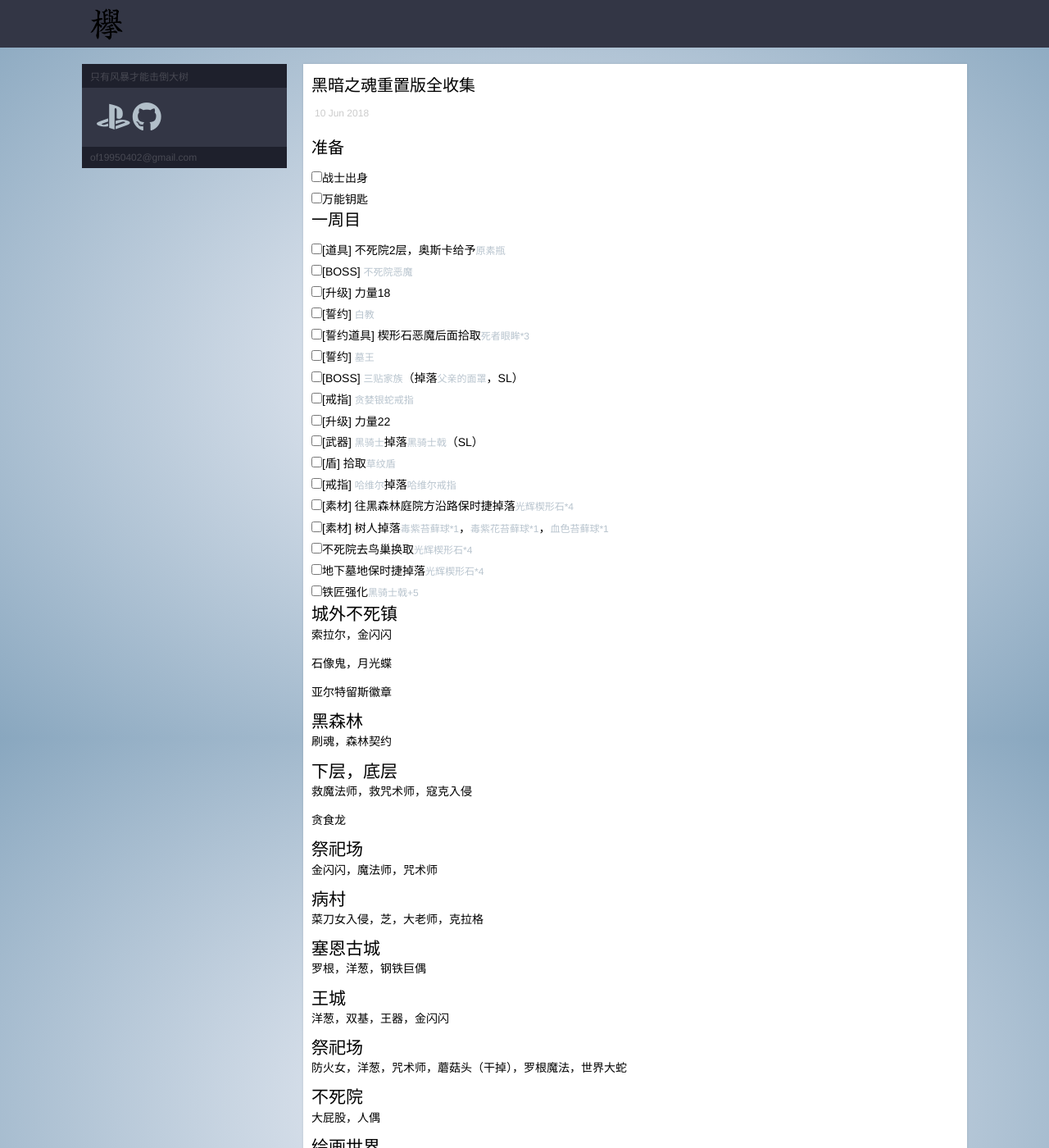
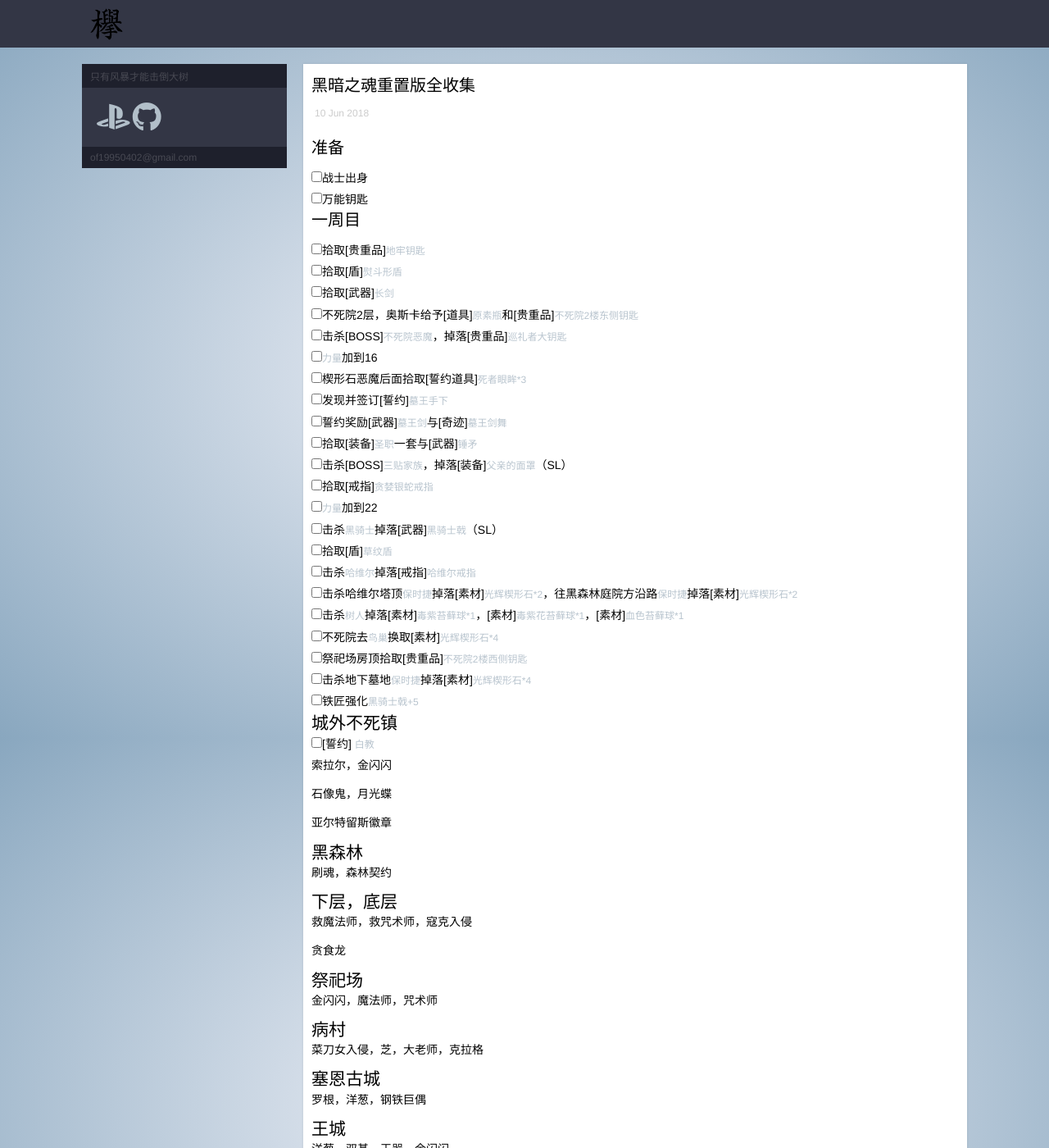
Before and after one commit to pw1316/pw1316.github.io, a Jekyll site: the page built from _posts/2018-06-10-DSRE-WalkThrough.md, in a window 1280 px wide and 1400 px high. Shown: the whole window at 82% size. Built offline with Jekyll 4.4.1, drawn with Linux system fonts in a browser that asks for light colours; nearby versions of some CDN libraries.

```diff
--- a/_posts/2018-06-10-DSRE-WalkThrough.md
+++ b/_posts/2018-06-10-DSRE-WalkThrough.md
@@ -11,25 +11,32 @@
 
 # 一周目
 
-- [ ] [道具] 不死院2层，奥斯卡给予*原素瓶*
-- [ ] [BOSS] *不死院恶魔*
-- [ ] [升级] 力量18
-- [ ] [誓约] *白教*
-- [ ] [誓约道具] 楔形石恶魔后面拾取*死者眼眸\*3*
-- [ ] [誓约] *墓王*
-- [ ] [BOSS] *三贴家族*（掉落*父亲的面罩*，SL）
-- [ ] [戒指] *贪婪银蛇戒指*
-- [ ] [升级] 力量22
-- [ ] [武器] *黑骑士*掉落*黑骑士戟*（SL）
-- [ ] [盾] 拾取*草纹盾*
-- [ ] [戒指] *哈维尔*掉落*哈维尔戒指*
-- [ ] [素材] 往黑森林庭院方沿路保时捷掉落*光辉楔形石\*4*
-- [ ] [素材] 树人掉落*毒紫苔藓球\*1*，*毒紫花苔藓球\*1*，*血色苔藓球\*1*
-- [ ] 不死院去鸟巢换取*光辉楔形石\*4*
-- [ ] 地下墓地保时捷掉落*光辉楔形石\*4*
+- [ ] 拾取[贵重品]*地牢钥匙*
+- [ ] 拾取[盾]*熨斗形盾*
+- [ ] 拾取[武器]*长剑*
+- [ ] 不死院2层，奥斯卡给予[道具]*原素瓶*和[贵重品]*不死院2楼东侧钥匙*
+- [ ] 击杀[BOSS]*不死院恶魔*，掉落[贵重品]*巡礼者大钥匙*
+- [ ] *力量*加到16
+- [ ] 楔形石恶魔后面拾取[誓约道具]*死者眼眸\*3*
+- [ ] 发现并签订[誓约]*墓王手下*
+- [ ] 誓约奖励[武器]*墓王剑*与[奇迹]*墓王剑舞*
+- [ ] 拾取[装备]*圣职*一套与[武器]*锤矛*
+- [ ] 击杀[BOSS]*三贴家族*，掉落[装备]*父亲的面罩*（SL）
+- [ ] 拾取[戒指]*贪婪银蛇戒指*
+- [ ] *力量*加到22
+- [ ] 击杀*黑骑士*掉落[武器]*黑骑士戟*（SL）
+- [ ] 拾取[盾]*草纹盾*
+- [ ] 击杀*哈维尔*掉落[戒指]*哈维尔戒指*
+- [ ] 击杀哈维尔塔顶*保时捷*掉落[素材]*光辉楔形石\*2*，往黑森林庭院方沿路*保时捷*掉落[素材]*光辉楔形石\*2*
+- [ ] 击杀*树人*掉落[素材]*毒紫苔藓球\*1*，[素材]*毒紫花苔藓球\*1*，[素材]*血色苔藓球\*1*
+- [ ] 不死院去*鸟巢*换取[素材]*光辉楔形石\*4*
+- [ ] 祭祀场房顶拾取[贵重品]*不死院2楼西侧钥匙*
+- [ ] 击杀地下墓地*保时捷*掉落[素材]*光辉楔形石\*4*
 - [ ] 铁匠强化*黑骑士戟+5*
 
 ## 城外不死镇
+
+- [ ] [誓约] *白教*
 
 索拉尔，金闪闪
 
```
